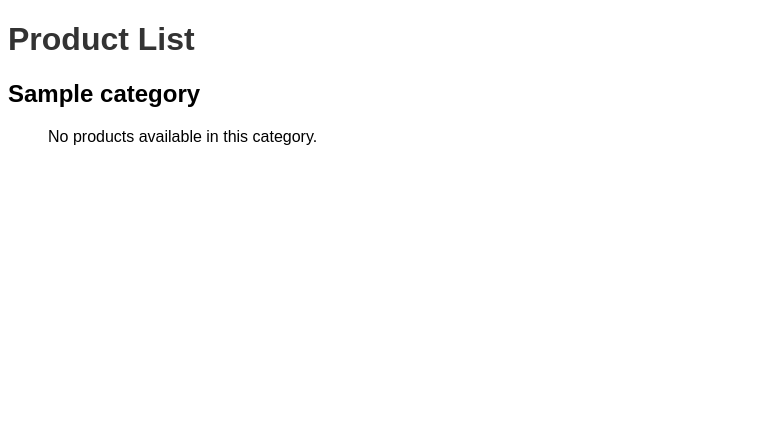
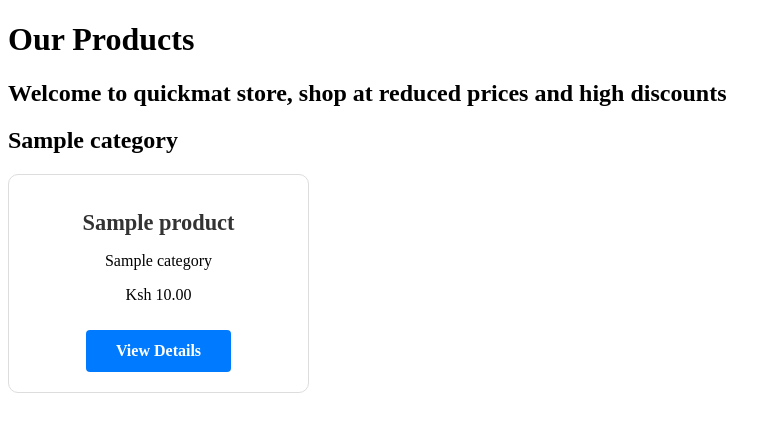
Before and after one commit to mumosamuel24/e-commerce-project-for-plp, a Django app: page / in a window 1280 px wide. Shown: the top 432 px of the page, without its empty margins (0-781 px from the left). Run offline with Django 5.2, Linux system fonts and the light colour scheme; tables that the repository leaves empty hold one stand-in row (values such as "Sample post").

Commit message:
Update styles and templates for store page layout

```diff
--- a/quickmat_ecommerce/urls.py
+++ b/quickmat_ecommerce/urls.py
@@ -1,23 +1,25 @@
-"""
-URL configuration for quickmat_ecommerce project.
+# from django.contrib import admin
+# from django.urls import path, include
 
-The `urlpatterns` list routes URLs to views. For more information please see:
-    https://docs.djangoproject.com/en/5.1/topics/http/urls/
-Examples:
-Function views
-    1. Add an import:  from my_app import views
-    2. Add a URL to urlpatterns:  path('', views.home, name='home')
-Class-based views
-    1. Add an import:  from other_app.views import Home
-    2. Add a URL to urlpatterns:  path('', Home.as_view(), name='home')
-Including another URLconf
-    1. Import the include() function: from django.urls import include, path
-    2. Add a URL to urlpatterns:  path('blog/', include('blog.urls'))
-"""
+# urlpatterns = [
+#     path('admin/', admin.site.urls),
+#     path('', include('store.urls')),
+# ]
+
 from django.contrib import admin
+from django.conf import settings
+from django.conf.urls.static import static
 from django.urls import path, include
+from store import views
+
 
 urlpatterns = [
     path('admin/', admin.site.urls),
-    path('', include('store.urls')),
+    path('products/', include('store.urls')),
+    path('', views.product_list, name='home'),
+    # path('media/<path:path>', views.serve_media, name='media'),
+
 ]
+
+if settings.DEBUG:
+    urlpatterns += static(settings.MEDIA_URL, document_root=settings.MEDIA_ROOT)
--- a/store/admin.py
+++ b/store/admin.py
@@ -1,4 +1,5 @@
 from django.contrib import admin
-from .models import Product
+from .models import Product, Category
 
 admin.site.register(Product)
+admin.site.register(Category)
--- a/store/models.py
+++ b/store/models.py
@@ -1,16 +1,3 @@
-# from django.db import models
-
-# class Product(models.Model):
-#     name = models.CharField(max_length=255)
-#     description = models.TextField()
-#     price = models.DecimalField(max_digits=10, decimal_places=2)
-#     image = models.ImageField(upload_to='products/')
-
-#     def __str__(self):
-#         return self.name
-
-
-# models.py
 from django.db import models
 
 class Category(models.Model):
@@ -19,10 +6,13 @@
     def __str__(self):
         return self.name
 
+
 class Product(models.Model):
     name = models.CharField(max_length=100)
     price = models.DecimalField(max_digits=10, decimal_places=2)
-    category = models.ForeignKey(Category, related_name='products', on_delete=models.CASCADE)
-    category = models.ForeignKey(Category, on_delete=models.CASCADE, default=1)  # Assuming 1 is a valid category ID
+    category = models.ForeignKey(Category, related_name='products', on_delete=models.CASCADE)  # One category per product
+    # image = models.ImageField(upload_to='product_images/', blank=True, null=True)
+
+
     def __str__(self):
         return self.name
--- a/store/static/store/styles.css
+++ b/store/static/store/styles.css
@@ -1,15 +1,153 @@
-body {
-    font-family: Arial, sans-serif;
+/* General styling for the store */
+.store-header {
+    text-align: center;
+    padding: 50px 0;
 }
 
-h1 {
+.store-header h2 {
+    font-size: 2rem;
+    color: #333;
+    margin-bottom: 20px;
+}
+
+/* Style for product categories */
+.category-title {
+    font-size: 2rem;
+    text-align: left;
+    margin-bottom: 10px;
+    color: #333;
+    text-transform: uppercase;
+    letter-spacing: 1px;
+}
+
+.product-card .category {
+    color: #888;
+    font-weight: bold;
+}
+
+/* Responsive grid for products */
+.product-grid {
+    display: grid;
+    grid-template-columns: repeat(auto-fill, minmax(240px, 1fr));
+    gap: 20px;
+}
+
+/* Specific styles for product cards */
+.product-card {
+    border: 1px solid #ddd;
+    border-radius: 10px;
+    padding: 20px;
+    background-color: #fff;
+    text-align: center;
+    transition: transform 0.3s ease, box-shadow 0.3s ease;
+}
+
+.product-card:hover {
+    transform: translateY(-5px);
+    box-shadow: 0 8px 15px rgba(0, 0, 0, 0.1);
+}
+
+.product-card img {
+    width: 100%;
+    height: auto;
+    border-radius: 5px;
+}
+
+.product-card h3 {
+    font-size: 1.4rem;
+    margin: 15px 0;
     color: #333;
 }
 
-ul {
-    list-style-type: none;
+.product-card .price {
+    font-size: 1.3rem;
+    color: #28a745;
 }
 
-li {
+.product-card a {
+    display: inline-block;
+    padding: 12px 30px;
+    background-color: #007bff;
+    color: white;
+    text-decoration: none;
+    font-weight: bold;
+    border-radius: 4px;
+    margin-top: 10px;
+    transition: background-color 0.3s ease;
+}
+
+.product-card a:hover {
+    background-color: #0056b3;
+}
+
+/* Add product info hover effect */
+.product-card .info {
+    font-size: 0.9rem;
+    color: #555;
     margin: 10px 0;
 }
+
+/* Card layout for specific categories */
+.groceries .product-card {
+    border-color: #ff6347;
+}
+
+.electronics .product-card {
+    border-color: #4b8df8;
+}
+
+.fresh-produce .product-card {
+    border-color: #32a852;
+}
+
+.dairy .product-card {
+    border-color: #f7a325;
+}
+
+.bakery .product-card {
+    border-color: #ffb84c;
+}
+
+.frozen-foods .product-card {
+    border-color: #6bb3f1;
+}
+
+.meat-seafood .product-card {
+    border-color: #f84f5c;
+}
+
+.canned-packaged .product-card {
+    border-color: #4fa7a4;
+}
+
+.snacks .product-card {
+    border-color: #f1a23e;
+}
+
+.beverages .product-card {
+    border-color: #3c8d8d;
+}
+
+.household .product-card {
+    border-color: #96c1bf;
+}
+
+.health-beauty .product-card {
+    border-color: #f36f6f;
+}
+
+.pet-care .product-card {
+    border-color: #8cbe8b;
+}
+
+.specialty .product-card {
+    border-color: #9e2a2e;
+}
+
+.alcohol-tobacco .product-card {
+    border-color: #c7511f;
+}
+
+.promotional .product-card {
+    border-color: #d84f00;
+}
--- a/store/templates/store/product_list.html
+++ b/store/templates/store/product_list.html
@@ -1,22 +1,43 @@
-<!-- <!DOCTYPE html>
+<!DOCTYPE html>
 <html lang="en">
 <head>
     <meta charset="UTF-8">
-    <title>Products</title>
+    <title>Product List</title>
     {% load static %}
-    <link rel="stylesheet" href="{% static 'store/styles.css' %}">
+    <link rel="stylesheet" href="{% static 'store/styles.css' %}"> <!-- Link to your CSS file -->
 </head>
 <body>
-    <h1>Product List</h1>
-    <ul>
-        {% for product in products %}
-            <li>
-                <a href="{% url 'product_detail' product.id %}">{{ product.name }}</a> - Ksh {{ product.price }}
-            </li>
+    <div class="container">
+        <h1>Our Products</h1>
+
+        <h2>Welcome to quickmat store, shop at reduced prices and high discounts </h2>
+
+        {% for category in categories %}
+            <h2>{{ category.name }}</h2> <!-- Display Category Name -->
+
+            <!-- If there are products in this category, display them in a grid layout -->
+            <div class="product-grid">
+                {% for product in category.products.all %}
+                    <div class="product-card">
+                        <!-- <img src="{{ product.image.url }}" alt="{{ product.name }}" class="product-image"> Product Image -->
+                        <h3 class="product-name">{{ product.name }}</h3> <!-- Product Name -->
+                        <p class="product-category">{{ product.category.name }}</p> <!-- Product Category -->
+                        <p class="product-price">Ksh {{ product.price }}</p> <!-- Product Price -->
+                        <a href="{% url 'product_detail' product.id %}" class="product-link">View Details</a> <!-- Link to Product Detail Page -->
+                    </div>
+                {% empty %}
+                    <p>No products available in this category.</p> <!-- Message if no products in category -->
+                {% endfor %}
+            </div>
+
         {% endfor %}
-    </ul>
+    </div>
 </body>
-</html> -->
+</html>
+
+
+
+<!--
 
 
 <!DOCTYPE html>
@@ -44,4 +65,4 @@
         {% endfor %}
     </div>
 </body>
-</html>
+</html> -->
```
Also changed, not shown: quickmat_ecommerce/settings.py (+11 -11 lines), static/styles.css (added, +92 -0 lines).
